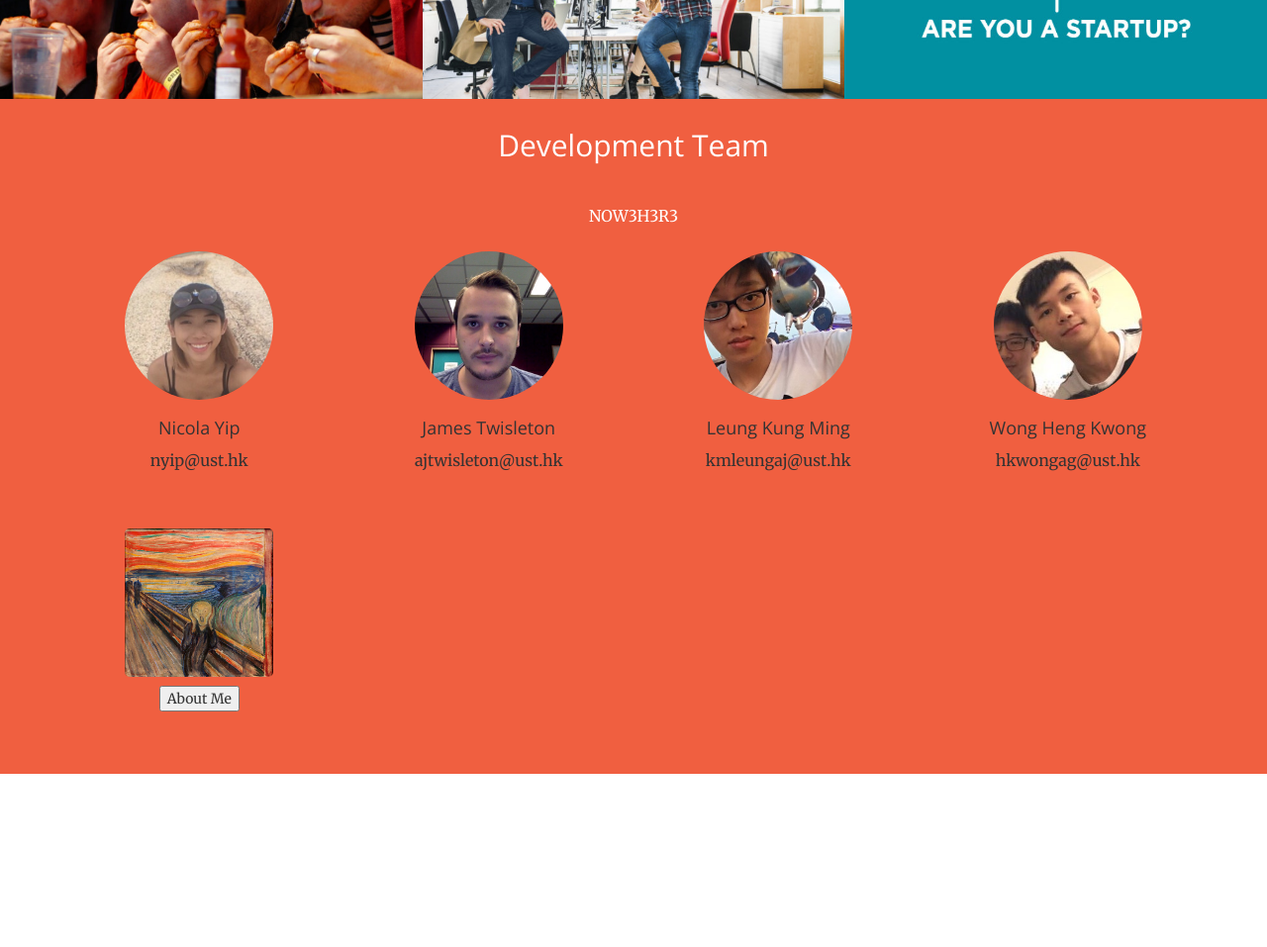
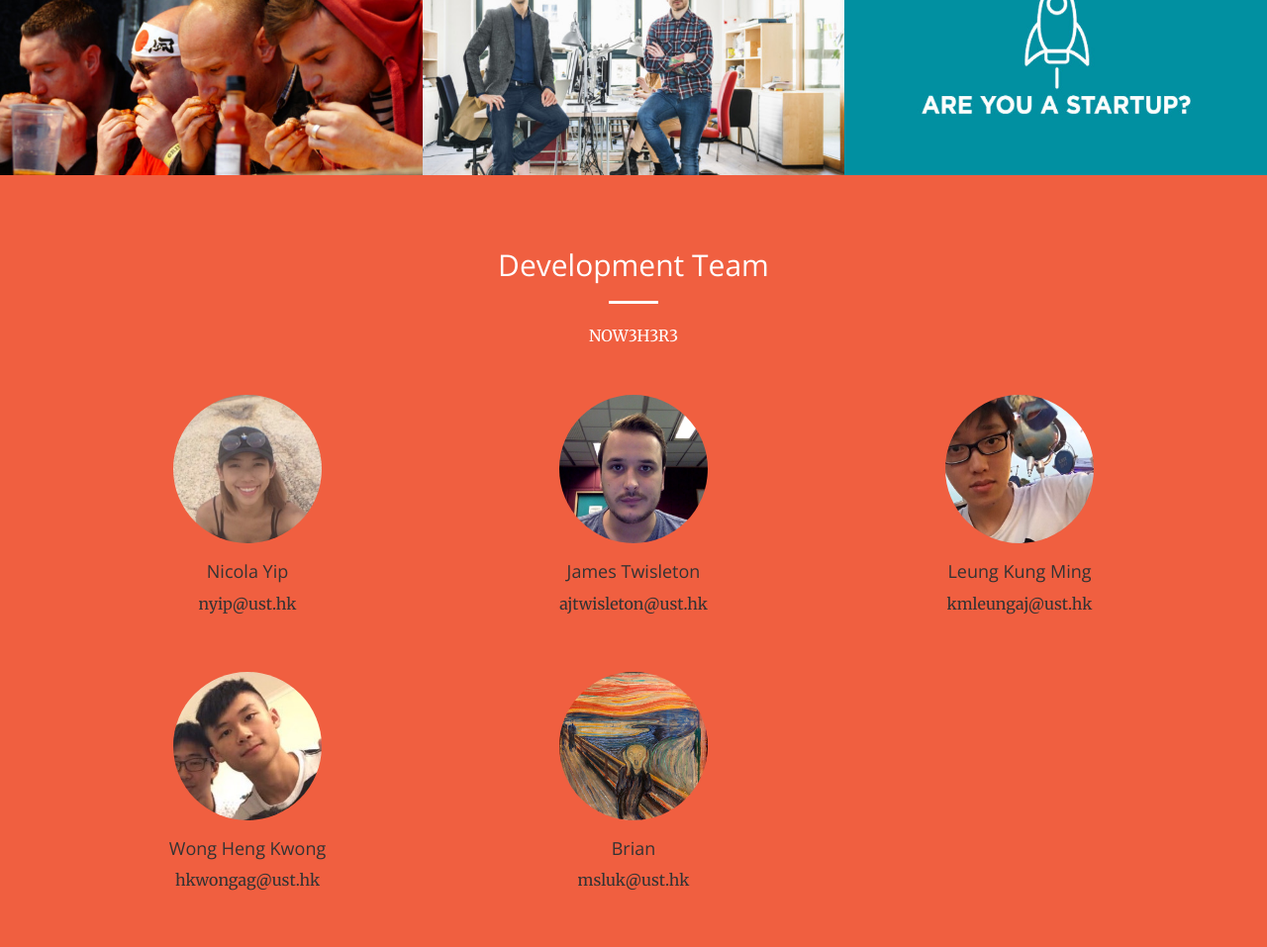
Before and after one commit to JamesTwisleton/JamesTwisleton.github.io, a website: page app/index.html in a window 1280 px wide. Shown: the part 1580-2537 px from the top of the page at 99% size. Before the commit the page ends 2362 px from the top, so only its background shows below. Drawn offline with nearby package versions, Linux system fonts and the light colour scheme.

Commit message:
linkallpagescorrectly

```diff
--- a/app/css/creative.css
+++ b/app/css/creative.css
@@ -12,7 +12,12 @@ body {
   font-family: 'Merriweather', 'Helvetica Neue', Arial, sans-serif;
 }
 
-
+/*
+#inner {
+    width: 50%;
+    margin: 0 auto;
+}
+*/
 
 .row .thumbnail{
     border:0;
@@ -29,9 +34,7 @@ hr.light {
   border-color: white;
 }
 
-container (odd) {
 
-}
 
 a {
   -webkit-transition: all 0.35s;
--- a/app/index.html
+++ b/app/index.html
@@ -5,6 +5,7 @@
     <meta name="viewport" content="width=device-width, initial-scale=1">
     <meta name="description" content="">
     <meta name="author" content="">
+
 
     <title>NOW3H3R3 - TEAM FORMING PLATFORM</title>
     <link rel="icon" type="image/x-icon" href="pic/n14.ico" />
@@ -56,7 +57,7 @@
                 <button type="button" class="navbar-toggle collapsed" data-toggle="collapse" data-target="#bs-example-navbar-collapse-1">
                     <span class="sr-only">Toggle navigation</span> Menu <i class="fa fa-bars"></i>
                 </button>
-                <a class="navbar-brand page-scroll" href="#page-top">NOW3H3R3</a>
+                <a class="navbar-brand page-scroll" href="index.html">NOW3H3R3</a>
             </div>
 
             <!-- Collect the nav links, forms, and other content for toggling -->
@@ -186,7 +187,7 @@
                <div class="section-content text-center">
             <div class="section-content-inner text-center">
                 <div class="col-lg-8 col-lg-offset-2 text-center">
-                    <h2 class="section-heading">HOW</h2>
+                    <h2 class="section-heading"><br/>HOW</h2>
 
                     <hr class="light">
 
@@ -251,6 +252,7 @@
 <!--                <a href="#create" class="page-scroll btn btn-default btn-xl sr-button">Create Now</a>-->
             </div>
         </div>
+               <p><br/></p>
     </section>
 
 
@@ -352,6 +354,8 @@
                 </div>
             </div>
         </div>
+
+
     </section>
 
 
@@ -494,16 +498,28 @@
         </div>
     </section>-->
 
-    <section id="contact" class="bg-primary">
+
+        <section id="about" class="bg-primary">
+
+                    <div class="col-lg-8 col-lg-offset-2 text-center">
+                            <p><br/></p>
+                    <h2 class="section-heading">Development Team</h2>
+                    <hr class="light">
+                    <p>NOW3H3R3<br/><br/></p>
+                </div>
+    </section>
+
+
+    <section id="about" class="bg-primary">
+<!--        <div id="inner">-->
+
+
+
         <div class="container">
             <div class="row">
-                <div class="col-lg-8 col-lg-offset-2 text-center">
-                    <h2 class="section-heading">Development Team</h2>
-                    <hr class="primary">
-                    <p>NOW3H3R3</p>
-                </div>
 
-                <div class="col-xs-6 col-md-3">
+
+                <div class="col-xs-3  col-md-4">
                     <div class="thumbnail text-center"style="background-color:#F05F40">
                         <img src="pic/Nicola.jpg"  style="width:150px;height:150px;border:0;"
                             class="img-circle img-responsive">
@@ -516,7 +532,7 @@
                 </div>
 
 
-                <div class="col-xs-6 col-md-3">
+                <div class="col-xs-3 col-md-4">
                     <div class="thumbnail text-center" style="background-color:#F05F40">
                         <img src="pic/James.JPG" style="width:150px;height:150px;border:0;"
                             class="img-circle img-responsive">
@@ -528,7 +544,7 @@
                     </div>
                 </div>
 
-                <div class="col-xs-6 col-md-3">
+                <div class="col-xs-3 col-md-4">
                     <div class="thumbnail text-center"style="background-color:#F05F40">
                         <img src="pic/John.JPG" style="width:150px;height:150px;border:0;"
                             class="img-circle img-responsive">
@@ -540,7 +556,7 @@
                     </div>
                 </div>
 
-                <div class="col-xs-6 col-md-3">
+                <div class="col-xs-3 col-md-4">
 
                     <div class="thumbnail text-center"style="background-color:#F05F40">
                         <img src="pic/Brian.JPG" style="width:150px;height:150px;border:0;"
@@ -555,13 +571,22 @@
                 </div>
 
 
-                <div class="col-xs-6 col-md-3">
+                <div class="col-xs-3 col-md-4">
                     <div class="thumbnail text-center"style="background-color:#F05F40">
 
-                        <img id="myImg" src="pic/msluk.jpg" style="width:150px;height:150px;border:0;"
+                        <img  src="pic/msluk.jpg" style="width:150px;height:150px;border:0;"
                             class="img-circle img-responsive">
 
-                        <!-- The Modal -->
+                                         <div class="caption">
+                            <h4>Brian</h4>
+                            <p>msluk@ust.hk</p>
+
+                        </div>
+                    </div>
+                </div>
+
+<!--
+                         The Modal
                         <div id="myModal" class="modal">
                             <span class="close">Close</span>
                             <img class="modal-content" id="img01">
@@ -570,15 +595,15 @@
 
 
 
-
                         <div class="caption">
-                            <!-- Trigger/Open The Modal -->
+                             Trigger/Open The Modal
                             <button id="myBtn">About Me</button>
 
-                            <!-- The Modal -->
+
+
                             <div id="myBox" class="box">
 
-                                <!-- Modal content -->
+
                                 <div class="box-content">
                                     <div class="box-header">
                                         <h2>
@@ -607,7 +632,8 @@
                             </div>
                         </div>
                     </div>
-                </div>
+                </div> -->
+<!--                </div>-->
     </section>
 
 
```
Also changed, not shown: app/createevent.html (+13 -6 lines), app/createmember.html (+10 -6 lines), app/createteam.html (+11 -5 lines).
